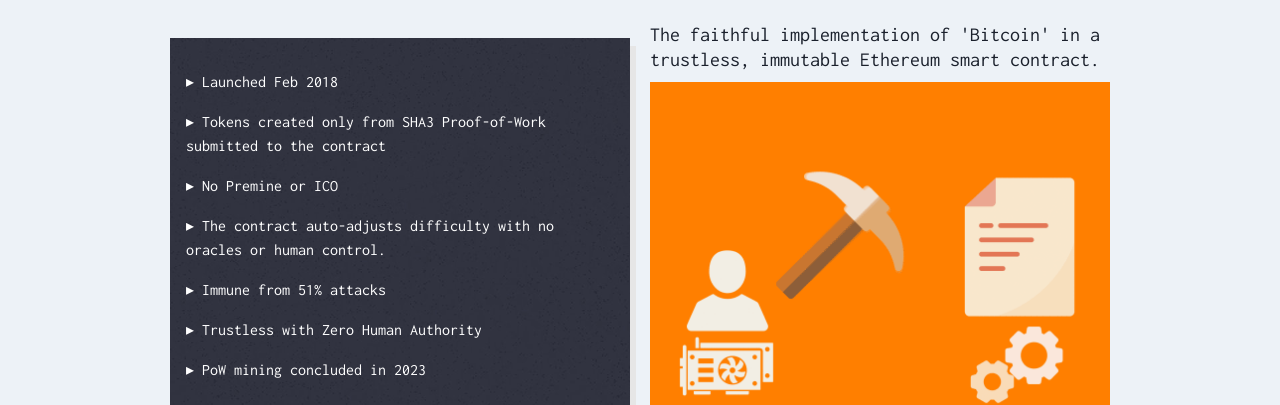
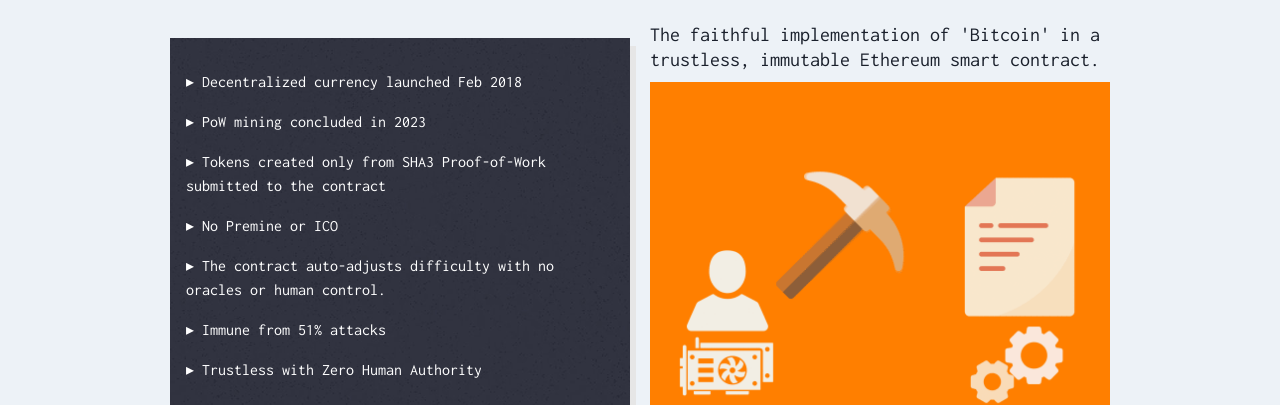
Before and after one commit to 0xbitcoin/0xbitcoin.github.io, a Vue app: page /#/ in a window 1280 px wide. Shown: the part 416-821 px from the top of the page. Built offline with nearby package versions, Linux system fonts and the light colour scheme; no server answers; what vue-tailwind would draw is missing.

Commit message:
update points

```diff
--- a/src/views/Home.vue
+++ b/src/views/Home.vue
@@ -33,13 +33,14 @@
        <div class="w-row">
          <div class="w-col w-col-6 mt-4">
            <div class="intro-list">
-             <div class="list-item">▸ Launched Feb 2018</div>
+             <div class="list-item">▸ Decentralized currency launched Feb 2018</div>
+             <div class="list-item">▸ PoW mining concluded in 2023 </div>
              <div class="list-item">▸ Tokens created only from SHA3 Proof-of-Work submitted to the contract</div>
              <div class="list-item">▸ No Premine or ICO</div>
              <div class="list-item">▸ The contract auto-adjusts difficulty with no oracles or human control.</div>
              <div class="list-item">▸ Immune from 51% attacks</div>
              <div class="list-item">▸ Trustless with Zero Human Authority</div>
-              <div class="list-item">▸ PoW mining concluded in 2023 </div>
+
            </div>
          </div>
          <div class="w-col w-col-6">
```
